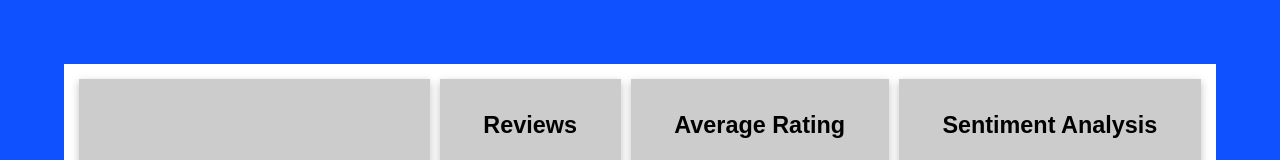
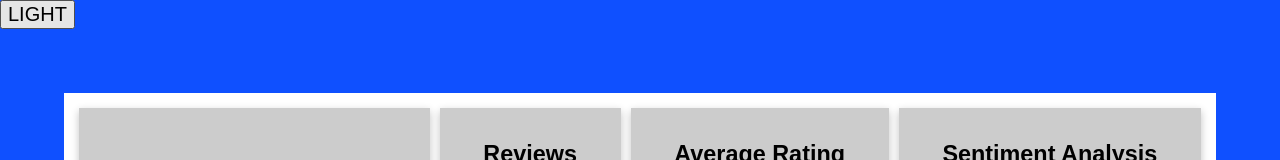
Before and after one commit to katiepestotnik/dashboard-yeti, a React (Create React App) app: page / in a window 1280 px wide. Shown: the top 160 px of the page. Built offline with nearby package versions, Linux system fonts and the light colour scheme; a web font is replaced by a local one.

Commit message:
add dark/light mode

```diff
--- a/src/App.js
+++ b/src/App.js
@@ -1,24 +1,33 @@
+import {useState} from 'react'
+
 import SideBar from "./components/SideBar";
 import Reviews from "./components/Reviews";
 import Rating from "./components/Rating";
 import Analysis from "./components/Analysis";
 import Visitors from "./components/Visitors";
+import Button from './components/Button'
 
 function App() {
+  const [isOn, setIsOn] = useState(false)
+  const handleClick = (e) => {
+    setIsOn(state => !state)
+    if (isOn) e.target.innerHTML = 'LIGHT'
+    if(!isOn)e.target.innerHTML = 'DARK'
+}
   return (
-    <div className="container">
-    <main>
-      <div className='outer-container'>
-        <SideBar />
+    <div className='full' style={{ backgroundColor: isOn ? '#001242' : '#0f50ff' }}>
+      <button onClick={handleClick}>LIGHT</button>
+      <main>
+        <div className='outer-container'>
+          <SideBar />
         <div className='inner-container'>
           <Reviews />
           <Rating />
           <Analysis />
           <Visitors/>
         </div>
-      </div>
-
-    </main>
+        </div>
+      </main>
     </div>
 
   );
--- /dev/null
+++ b/src/components/Button.js
@@ -0,0 +1,9 @@
+const Button = () => {
+    const handleClick = (e) => {
+        window.style.backgroundColor = 'red'
+    }
+    return (
+        <button onClick={handleClick}>DARK MODE</button>
+    )
+}
+export default Button
--- a/src/index.css
+++ b/src/index.css
@@ -1,5 +1,7 @@
 @import url('https://fonts.googleapis.com/css2?family=Sono&display=swap');
-
+.full{
+  height: 100vh;
+}
 body{
   background-color: #0f50ff;
   font-family: 'Sono', sans-serif;
@@ -10,7 +12,6 @@ main{
   margin: 5%;
   background-color: #fff;
 }
-
 .outer-container {
   height: 80vh;
   display: flex;
@@ -48,7 +49,6 @@ main{
 }
 .review{
   grid-area: one;
-
 }
 .rating{
   grid-area: two;
```
